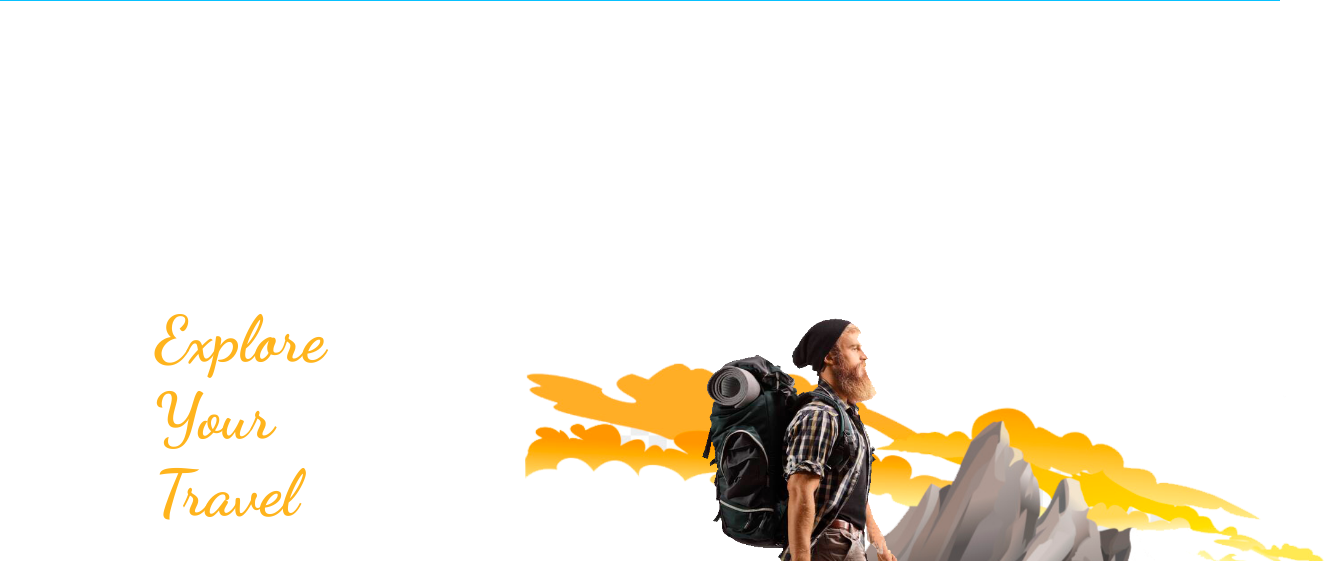
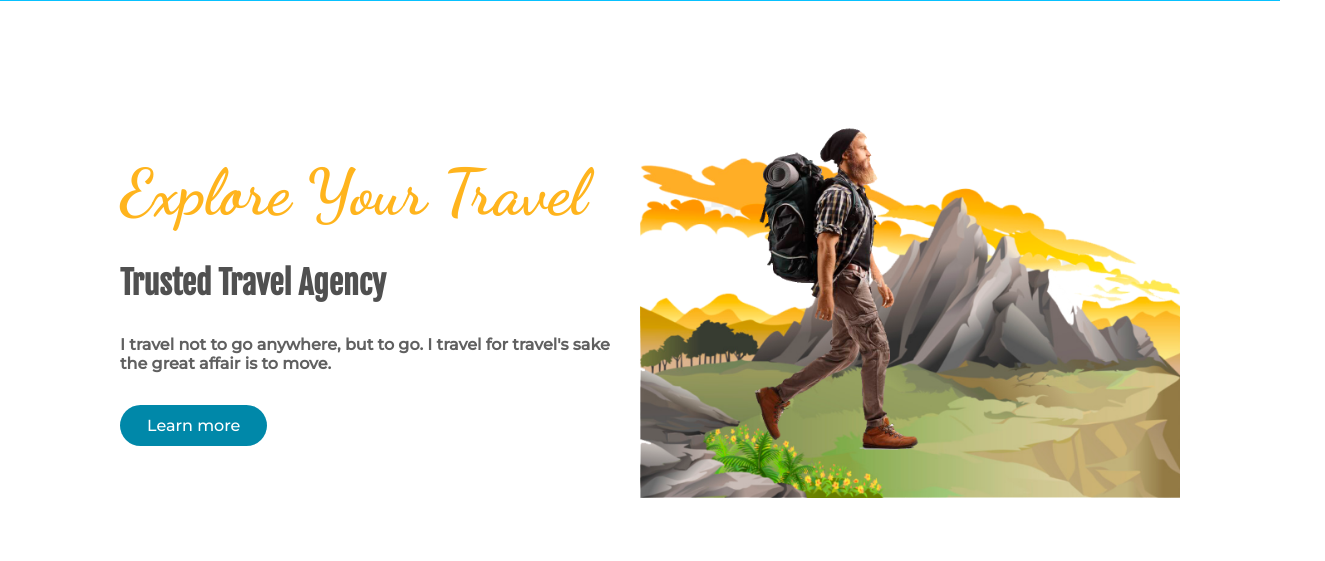
Before and after one commit to agostino08/Travel-Page, a plain HTML site: page index.html in a window 1280 px wide. Shown: the part 199-760 px from the top of the page, 1325 px wide, since content can reach past the window. Drawn offline with Linux system fonts and the light colour scheme.

Commit message:
new tourism

```diff
--- a/index.html
+++ b/index.html
@@ -33,7 +33,7 @@
         </h2>
         <button>Learn more</button>
       </div>
-      <img class="backpack" src="./img/backpacker.png" alt="" />
+      <img src="./img/backpacker.png" alt="" />
     </div>
 
     <div class="destinations">
--- a/styles.css
+++ b/styles.css
@@ -8,6 +8,12 @@
     margin: 0;
     padding: 0;
 }
+
+html, body {
+    max-width: 100% !important;
+    overflow-x: hidden !important;
+}
+
 
 body {
     background-color: #ffffff;
@@ -29,7 +35,7 @@ header {
     align-items: center;
     padding: 30px 10%;
     height: 200px;
-    width: auto;
+    width: 100%;
 }
 
 
@@ -80,8 +86,8 @@ button:hover {
 }
 
 .text {
-    padding: 200px;
-    margin: 0%;
+    width: 50%;
+    margin: 20px;
     display: flex;
     flex-direction: column;
     align-items: flex-start;
@@ -89,8 +95,8 @@ button:hover {
     gap: 2em;
 }
 
-.backpack {
-    width: 100%;
+.presentation img {
+    width: 50%;
     object-fit: contain;
     max-width: 800px;
 }
@@ -197,8 +203,9 @@ h2 {
 }
 
 .days {
-    display: flex;
-    padding: 2px 16px;
+   display: flex;
+   align-items: center;
+
 
 }
 
```
